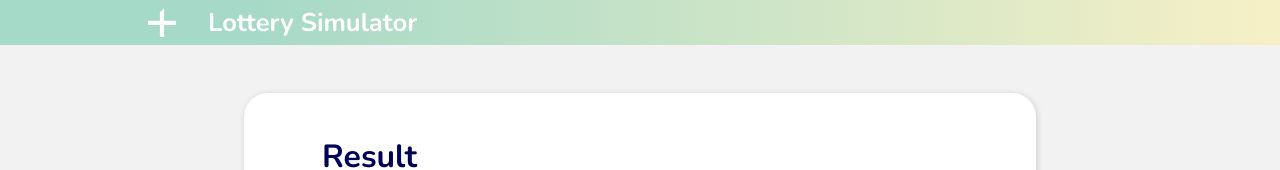
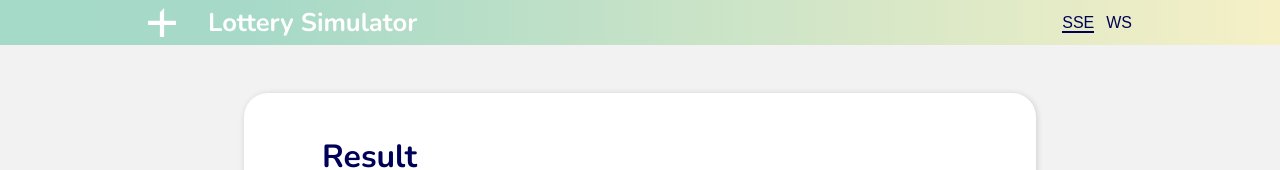
Before and after one commit to omaSpencer/lotto-simulator, a Next.js app: page / in a window 1280 px wide. Shown: the top 170 px of the page. Built offline with nearby package versions, Linux system fonts and the light colour scheme.

Commit message:
feat: add header nav

```diff
--- a/src/components/Header.tsx
+++ b/src/components/Header.tsx
@@ -1,12 +1,47 @@
+'use client'
+
+import Link from 'next/link'
+import { usePathname } from 'next/navigation'
+
+import { cn } from '@/lib/utils'
+
 import { Icons } from './icons'
 
 export const Header = () => {
+  const pathname = usePathname()
+
+  const activeClass =
+    'border-b-2 border-foreground border-offset-1 text-foreground'
+
+  const isActive = (path: string) => {
+    return pathname === path ? activeClass : ''
+  }
+
   return (
-    <header className="gradient-header">
-      <div className="max-w-5xl w-full mx-auto px-5 py-4 max-h-[60px] overflow-hidden md:py-2 flex items-center gap-6 lg:gap-8">
-        <Icons.LogoIcon />
+    <header className="gradient-header flex items-center justify-between">
+      <div className="max-w-5xl w-full mx-auto px-5 py-4 max-h-[60px] overflow-hidden md:py-2 flex items-center justify-between gap-6 lg:gap-8">
+        <div className="flex items-center gap-6 lg:gap-8">
+          <Icons.LogoIcon />
 
-        <h1 className="font-bold title-fSize text-white">Lottery Simulator</h1>
+          <h1 className="font-bold title-fSize text-white">
+            Lottery Simulator
+          </h1>
+        </div>
+
+        <nav>
+          <ul className="flex items-center gap-3">
+            <li>
+              <Link href="/" className={cn(isActive('/'))}>
+                SSE
+              </Link>
+            </li>
+            <li>
+              <Link href="/ws" className={cn(isActive('/ws'))}>
+                WS
+              </Link>
+            </li>
+          </ul>
+        </nav>
       </div>
     </header>
   )
```
